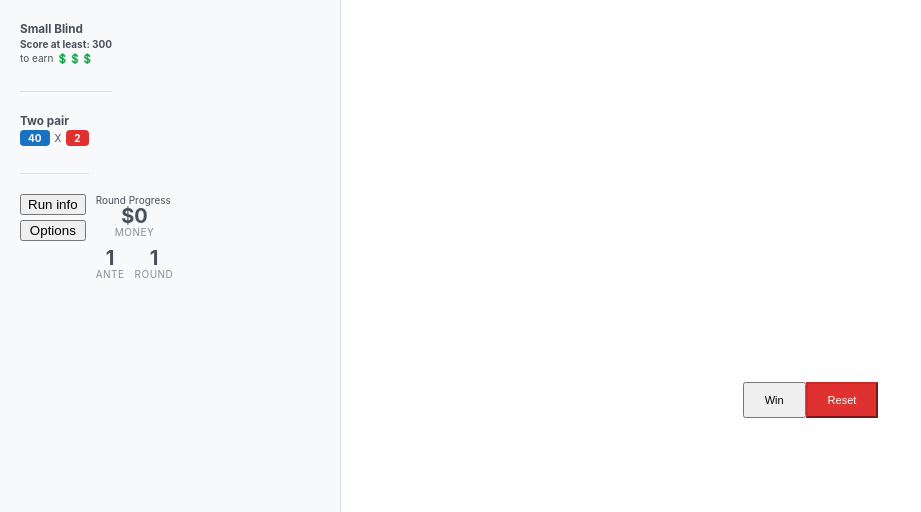
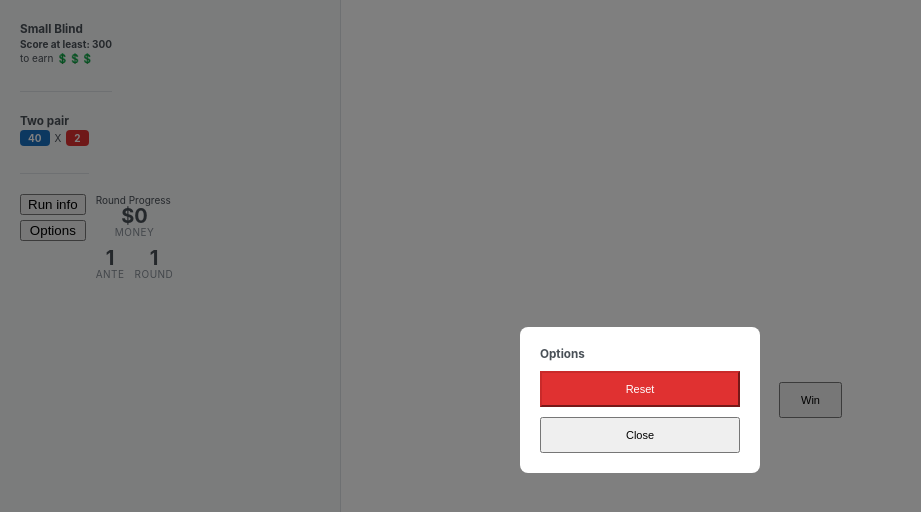
Before and after one commit to oreoshake-s-team/browslatro, a React (Create React App) app: page / in a window 1280 px wide. Both pictures are taken after a click on the button "Options". Shown: the top 512 px of the page, without its empty margins (0-921 px from the left). Built offline with nearby package versions, Linux system fonts and the light colour scheme.

Commit message:
create options modal

```diff
--- a/src/App.js
+++ b/src/App.js
@@ -1,4 +1,5 @@
 import { useState } from "react";
+import { createPortal } from "react-dom";
 
 function App() {
   const blindValues = {
@@ -42,7 +43,7 @@ function App() {
         <div className="sub-info-progress">
           <div className="sub-info">
             <RunInfo />
-            <Options />
+            <Options onReset={handleReset} />
           </div>
           <div className="progress">
             <RoundProgress />
@@ -50,7 +51,7 @@ function App() {
           </div>
         </div>
       </div>
-      <Game onWin={handleWin} onReset={handleReset} />
+      <Game onWin={handleWin} />
     </div>
   );
 }
@@ -87,8 +88,34 @@ function RunInfo() {
   return <button>Run info</button>;
 }
 
-function Options() {
-  return <button>Options</button>;
+function Options({ onReset }) {
+  const [open, setOpen] = useState(false);
+  return (
+    <>
+      <button onClick={() => setOpen(true)}>Options</button>
+      {open &&
+        createPortal(
+          <div className="modal-overlay" onClick={() => setOpen(false)}>
+            <div className="modal" onClick={(e) => e.stopPropagation()}>
+              <h3>Options</h3>
+              <button
+                className="win-button reset-button"
+                onClick={() => {
+                  onReset();
+                  setOpen(false);
+                }}
+              >
+                Reset
+              </button>
+              <button className="modal-close" onClick={() => setOpen(false)}>
+                Close
+              </button>
+            </div>
+          </div>,
+          document.body
+        )}
+    </>
+  );
 }
 
 function RoundProgress() {
@@ -116,14 +143,11 @@ function RunProgress({ ante, round, money }) {
   );
 }
 
-function Game({ onWin, onReset }) {
+function Game({ onWin }) {
   return (
     <div className="game">
       <button className="win-button" onClick={onWin}>
         Win
-      </button>
-      <button className="win-button reset-button" onClick={onReset}>
-        Reset
       </button>
     </div>
   );
--- a/src/index.css
+++ b/src/index.css
@@ -126,6 +126,35 @@
   letter-spacing: 0.05em;
 }
 
+.modal-overlay {
+  position: fixed;
+  inset: 0;
+  background: rgba(0, 0, 0, 0.5);
+  display: flex;
+  align-items: center;
+  justify-content: center;
+  z-index: 100;
+}
+
+.modal {
+  background: white;
+  border-radius: 8px;
+  padding: 2rem;
+  display: flex;
+  flex-direction: column;
+  gap: 1rem;
+  min-width: 200px;
+}
+
+.modal h3 {
+  margin: 0;
+}
+
+.modal-close {
+  padding: 10px 20px;
+  font-size: 1.1rem;
+}
+
 html {
   font-size: 62.5%;
   font-family:
```
